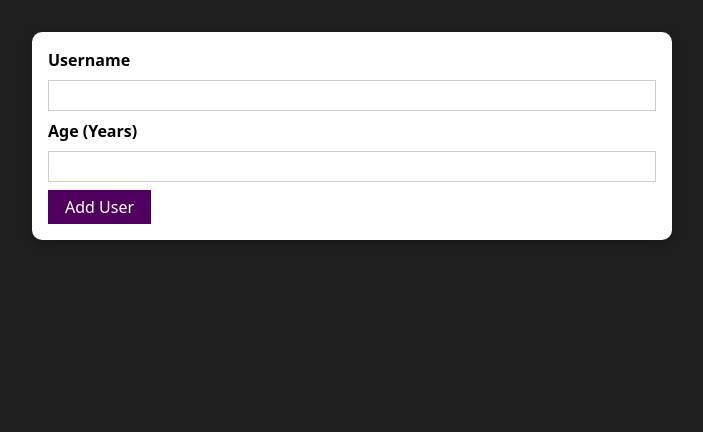
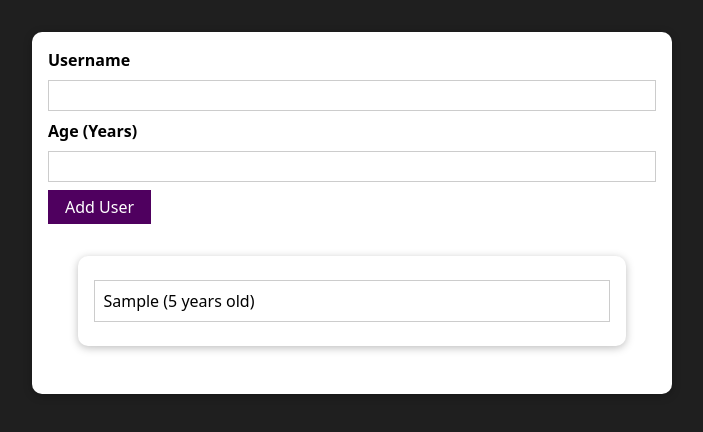
Before and after one commit to Alucard-14/react-course, a React (Create React App) app in the folder users-test/: page / in a window 1280 px wide. Both pictures are taken after typing "Sample", "5" into the empty fields and a click on the button "Add User". Shown: the top 432 px of the page, without its empty margins (288-991 px from the left). Built offline with nearby package versions, Linux system fonts and the light colour scheme.

Commit message:
Added users list & users logic

```diff
--- a/users-test/src/App.jsx
+++ b/users-test/src/App.jsx
@@ -1,14 +1,23 @@
-import './App.css';
+import React, { useState } from 'react';
+
 import Card from './components/UI/Card';
 
 import AddUser from './components/Users/AddUser';
+import UsersList from './components/Users/UsersList';
 
 function App() {
+  const [users, setUsers] = useState([]);
+
+  const handleAddUser = (user) => {
+    setUsers((prevUsers) => [user, ...prevUsers]);
+  };
+
   return (
     <div className='flex min-h-screen min-w-full bg-[#1f1f1f] justify-center'>
       <div className='container'>
         <Card className='my-8 mx-auto p-4 w-[90%] max-w-[40rem]'>
-          <AddUser />
+          <AddUser onAddUser={handleAddUser} />
+          <UsersList {...{ users }} />
         </Card>
       </div>
     </div>
--- a/users-test/src/components/Users/AddUser/index.jsx
+++ b/users-test/src/components/Users/AddUser/index.jsx
@@ -1,14 +1,14 @@
 import React, { useState } from 'react';
 import PropTypes from 'prop-types';
 
-import FormInput from '../../UI/Form/Input';
+import FormInput from '../../UI/Input';
 
 import addUserProps from '../../../data/addUserObjectsProps.json';
 import Button from '../../UI/Button';
 
-const defaultInputValues = { username: '', age: '' };
+import defaultInputValues from '../../../data/defaultInputUserValues.json';
 
-const AddUser = (props) => {
+const AddUser = ({ onAddUser }) => {
   const [inputValues, setInputValues] = useState(defaultInputValues);
 
   const handleAddUser = (e) => {
@@ -16,8 +16,10 @@ const AddUser = (props) => {
 
     const { username, age } = inputValues;
 
-    if (username.trim().length !== 0 && age.trim().length !== 0 && +age >= 1)
+    if (username.trim().length !== 0 && age.trim().length !== 0 && +age >= 1) {
+      onAddUser(inputValues);
       setInputValues(defaultInputValues);
+    }
   };
 
   const handleChangeInput = ({ target: { value } }, field) => {
@@ -39,6 +41,6 @@ const AddUser = (props) => {
   );
 };
 
-AddUser.propTypes = {};
+AddUser.propTypes = { onAddUser: PropTypes.func };
 
 export default AddUser;
--- /dev/null
+++ b/users-test/src/components/Users/UsersList/index.jsx
@@ -0,0 +1,30 @@
+import React from 'react';
+import PropTypes from 'prop-types';
+import Card from '../../UI/Card';
+
+const UsersList = ({ users }) => {
+  return (
+    <Card className='my-8 mx-auto w-[90%] max-w-[40rem]'>
+      <ul className='list-none p-4'>
+        {users.map(({ username, age }) => (
+          <li
+            key={`users-list-item-${username}-${Math.random()}`}
+            className='border border-solid border-[#ccc] my-2 mx-0 p-2'>
+            {username} ({age} years old)
+          </li>
+        ))}
+      </ul>
+    </Card>
+  );
+};
+
+UsersList.propTypes = {
+  users: PropTypes.arrayOf(
+    PropTypes.shape({
+      username: PropTypes.string.isRequired,
+      age: PropTypes.string.isRequired,
+    }).isRequired,
+  ).isRequired,
+};
+
+export default UsersList;
--- /dev/null
+++ b/users-test/src/data/defaultInputUserValues.json
@@ -0,0 +1 @@
+{ "username": "", "age": "" }
```
Also changed, not shown: users-test/src/components/UI/Input/index.jsx (renamed from users-test/src/components/UI/Form/Input/index.jsx).
